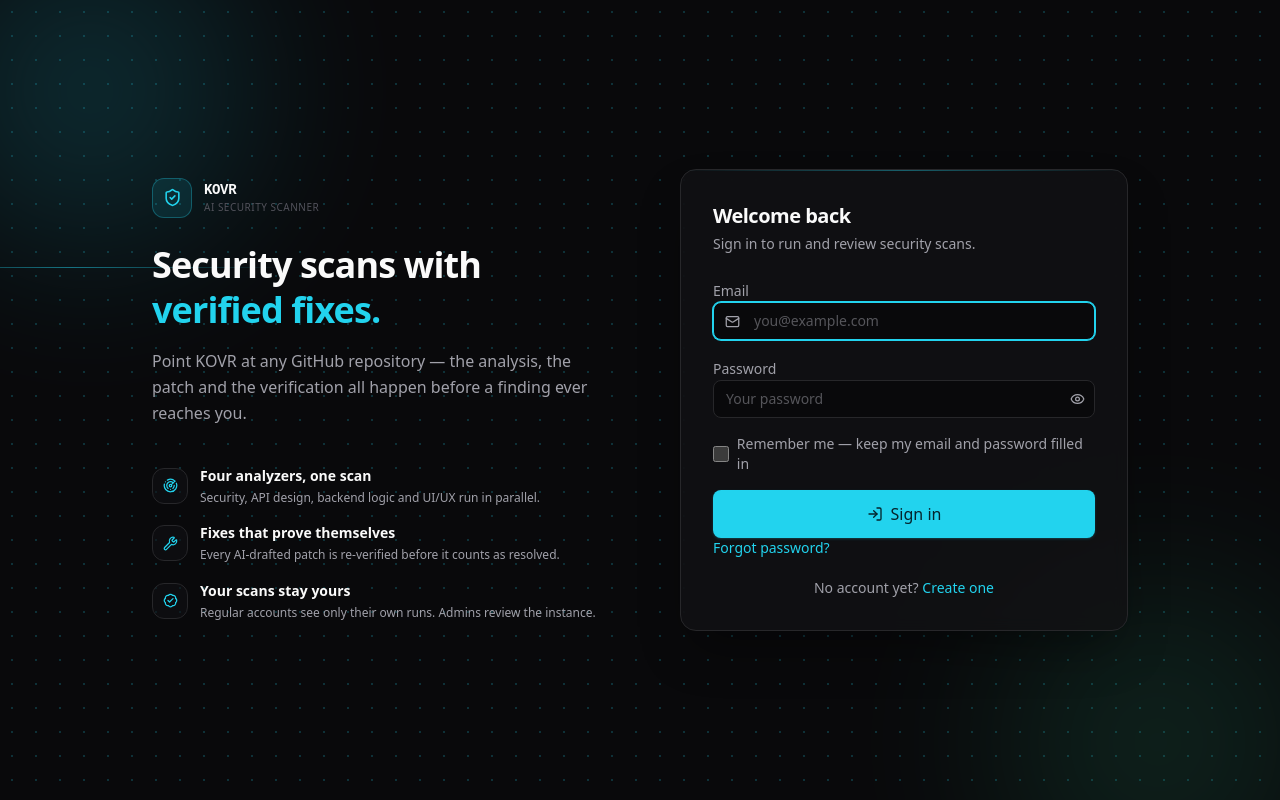
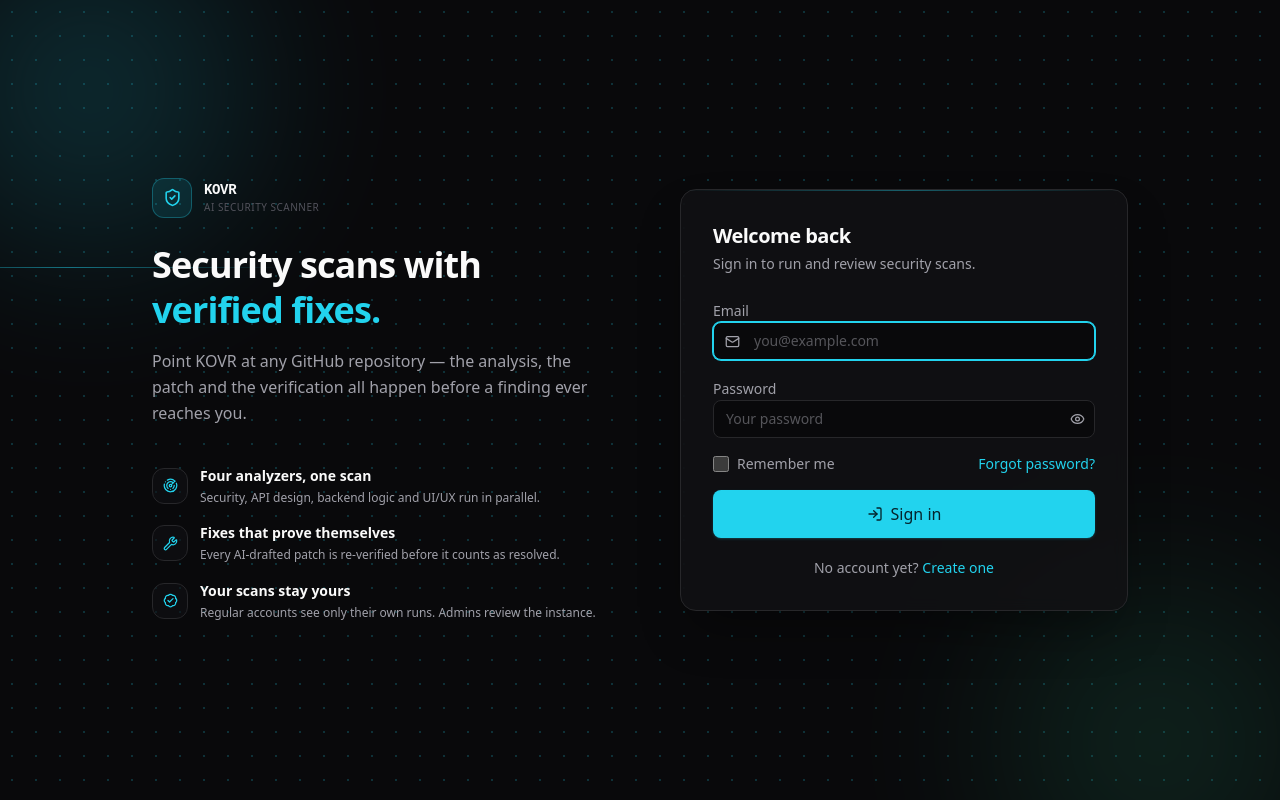
Before and after one commit to kaxlon33/Kovr, a React (Vite) app in the folder kovr-frontend_new/: page /login in a window 1280 px wide. Built offline with nearby package versions, Linux system fonts and the light colour scheme; no server answers.

Commit message:
ui: Forgot-password link above Sign in; Remember me shows only until first use, standard wording

```diff
--- a/kovr-frontend_new/src/pages/Login.tsx
+++ b/kovr-frontend_new/src/pages/Login.tsx
@@ -134,6 +134,8 @@ export function Login() {
           </span>
         </label>
 
+        <div className="flex items-center justify-between">
+          {!remembered ? (
             <label className="flex cursor-pointer items-center gap-2 text-sm text-on-surface-variant">
               <input
                 type="checkbox"
@@ -141,19 +143,23 @@ export function Login() {
                 onChange={(event) => setRemember(event.target.checked)}
                 className="h-4 w-4 accent-primary"
               />
-          Remember me — keep my email and password filled in
+              Remember me
             </label>
+          ) : (
+            <span />
+          )}
+          <Link
+            to="/forgot"
+            className="text-sm font-medium text-primary transition-colors hover:underline"
+          >
+            Forgot password?
+          </Link>
+        </div>
 
         <Button type="submit" variant="primary" size="lg" block disabled={loading} icon={<LogIn size={16} />}>
           {loading ? 'Signing in…' : 'Sign in'}
         </Button>
       </form>
-
-      <div className="flex items-center justify-between text-sm">
-        <Link to="/forgot" className="font-medium text-primary transition-colors hover:underline">
-          Forgot password?
-        </Link>
-      </div>
 
       <p className="mt-5 text-center text-sm text-on-surface-variant">
         No account yet?{' '}
```
Lines whose indentation alone changed are shown as unchanged.
